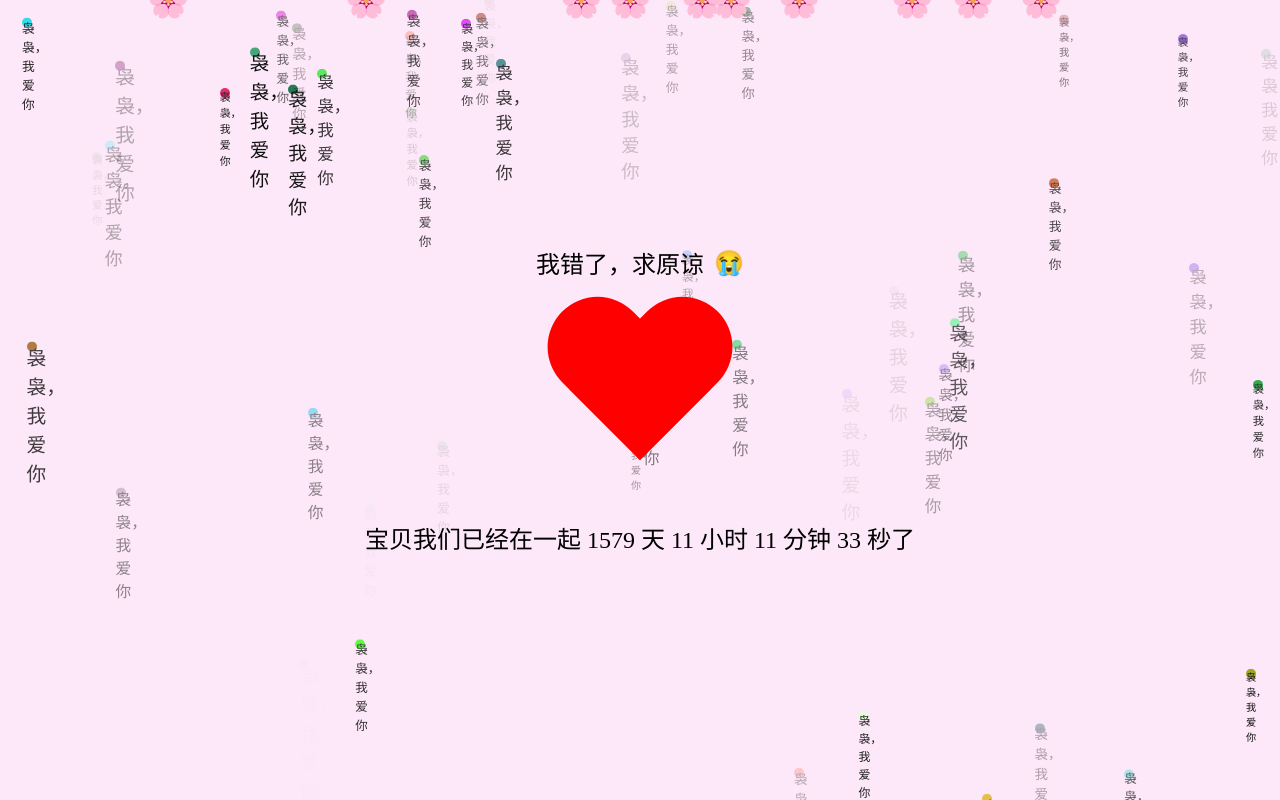
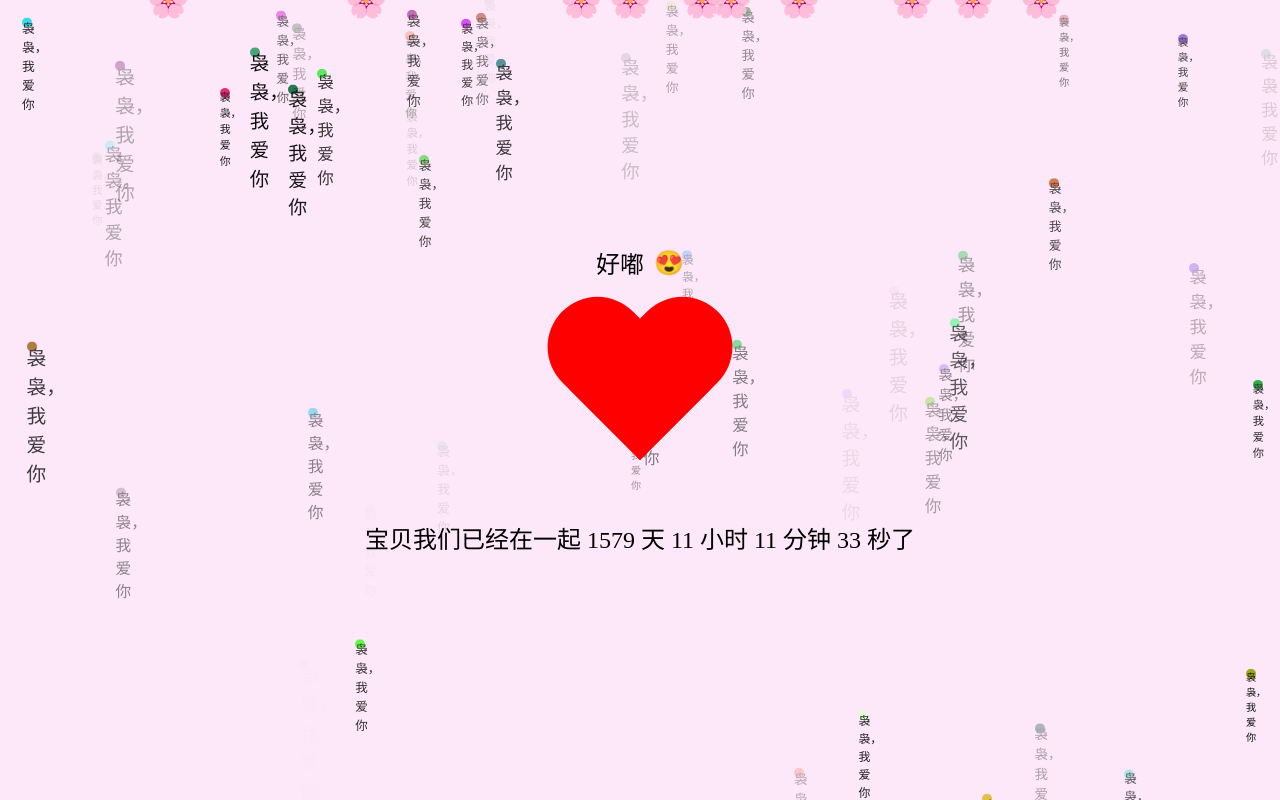
Before and after one commit to littlecake77/wocuole, a plain HTML site: page index.html in a window 1280 px wide. Drawn offline with Linux system fonts and the light colour scheme.

Commit message:
不认错了

```diff
--- a/index.html
+++ b/index.html
@@ -132,7 +132,7 @@
 </head>
 <body>
     <div id="snow-container"></div>
-    <div id="message">我错了，求原谅 <span>😭</span></div>
+    <div id="message">好嘟<span>😍</span></div>
     <div class="heart"></div>
     <div id="timeElapsed"></div>
 
```
